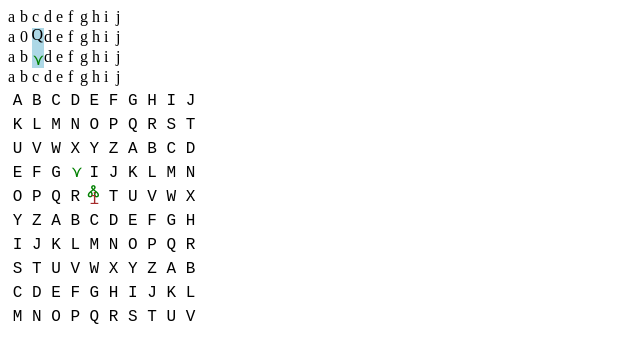
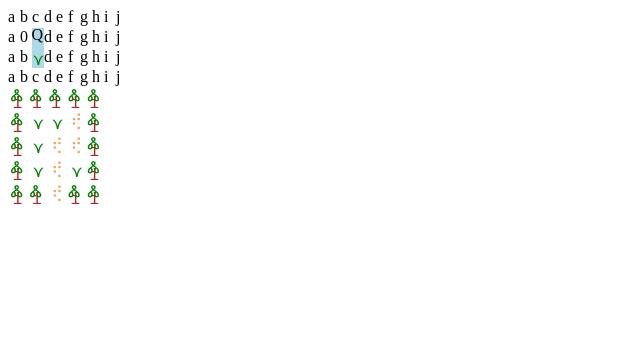
Before and after one commit to AlexsaniKY/UnicodeRPG, a plain HTML site: page main.html in a window 1280 px wide. Shown: the whole page, without its empty margins (0-640 px from the left). Drawn offline with nearby package versions, Linux system fonts and the light colour scheme.

Commit message:
implemented map creation from tileset

```diff
--- a/main.html
+++ b/main.html
@@ -127,7 +127,7 @@
 					ch: "&#x289e",
 					color: "sandybrown",
 					offsetX: .0,
-					offsetY: .0
+					offsetY: -.8
 					}
 				]
 		}
@@ -215,24 +215,48 @@
 	}
 
 	//initialize letter grid
-	let newgriddiv = document.getElementById("new-grid-div");
-	newgriddiv.replaceWith(createGrid(10,10, "20ch" , "15em"));
 
-	let tile;
-	let spr;
-	let spr_p;
-	for(let y=0; y<10; y++){
-		for(let x=0; x<10; x++){
-			tile = document.getElementById(y + "," + x);
-			spr = sprite_base.cloneNode();
-			spr_p = sprite_part_base.cloneNode();
-			spr_p.style.top = "-.5em";
-			spr_p.innerHTML = "&#" + ((10*y + x)%26 + 65);
+	//let newgriddiv = document.getElementById("new-grid-div");
+	//newgriddiv.replaceWith(createGrid(10,10, "20ch" , "15em"));
 
-			spr.appendChild(spr_p);
-			tile.appendChild(spr);
+	function node_from_map(map, tileset, sprites){
+		let sprite_nodes = {};
+		for(s of sprites) sprite_nodes[s.name] = node_from_sprite(s);
+
+		let x = map[0].length;
+		let y = map.length;
+		let grid = createGrid(x, y, x*2 + "ch", y*1.5 + "em");
+
+		let node;
+		for(let j = 0; j < y; j++){
+			for(let i = 0; i < x; i++){
+				node = grid.childNodes[j*y + i];
+				console.log(node);
+				console.log(sprite_nodes[tileset[map[j][i]]]);
+				node.appendChild( sprite_nodes[ tileset[ map[j][i]] ].cloneNode(true) );
 			}
 		}
+		return grid;
+	}
+
+	let body = document.getElementsByTagName("body")[0];
+	body.appendChild(node_from_map(map, tileset, sprites));
+
+	//let tile;
+	//let spr;
+	//let spr_p;
+	//for(let y=0; y<10; y++){
+	//	for(let x=0; x<10; x++){
+	//		tile = document.getElementById(y + "," + x);
+	//		spr = sprite_base.cloneNode();
+	//		spr_p = sprite_part_base.cloneNode();
+	//		spr_p.style.top = "-.5em";
+	//		spr_p.innerHTML = "&#" + ((10*y + x)%26 + 65);
+	//
+	//		spr.appendChild(spr_p);
+	//		tile.appendChild(spr);
+	//		}
+	//	}
 
 
 
```
